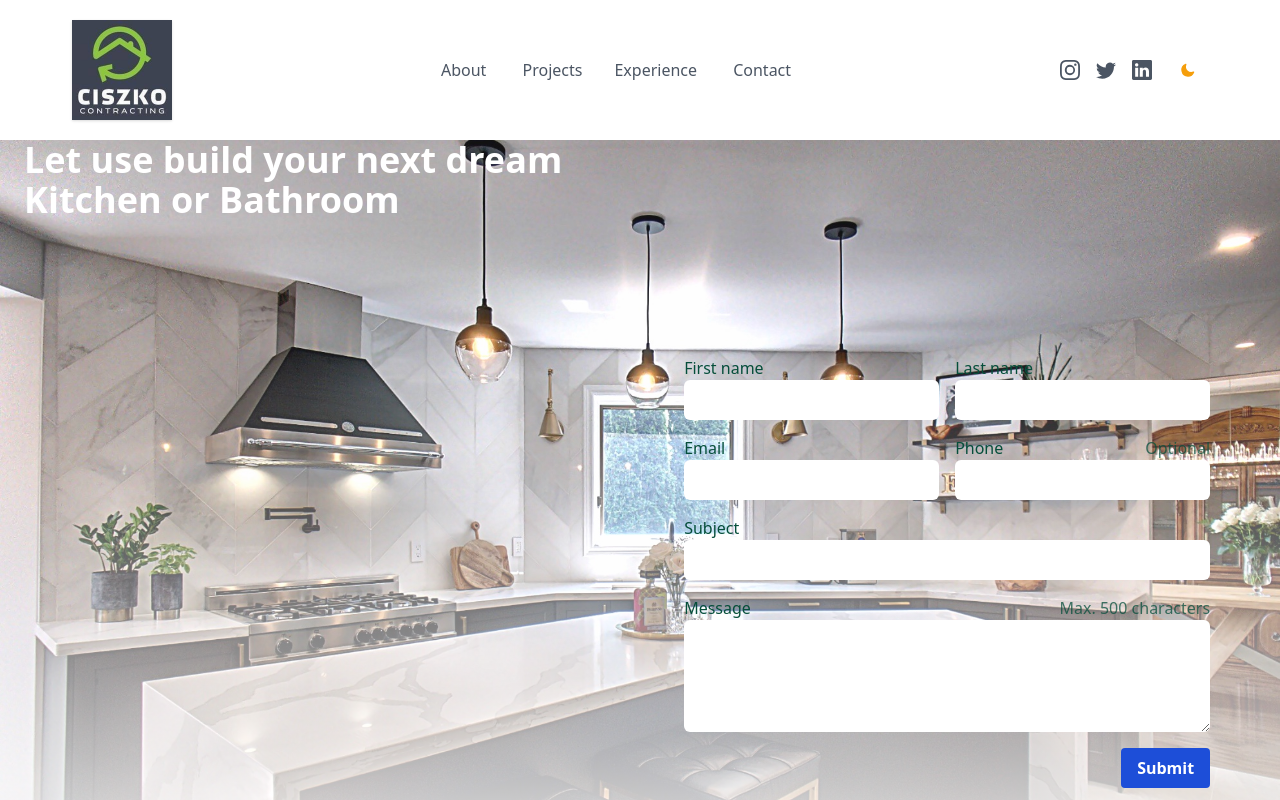
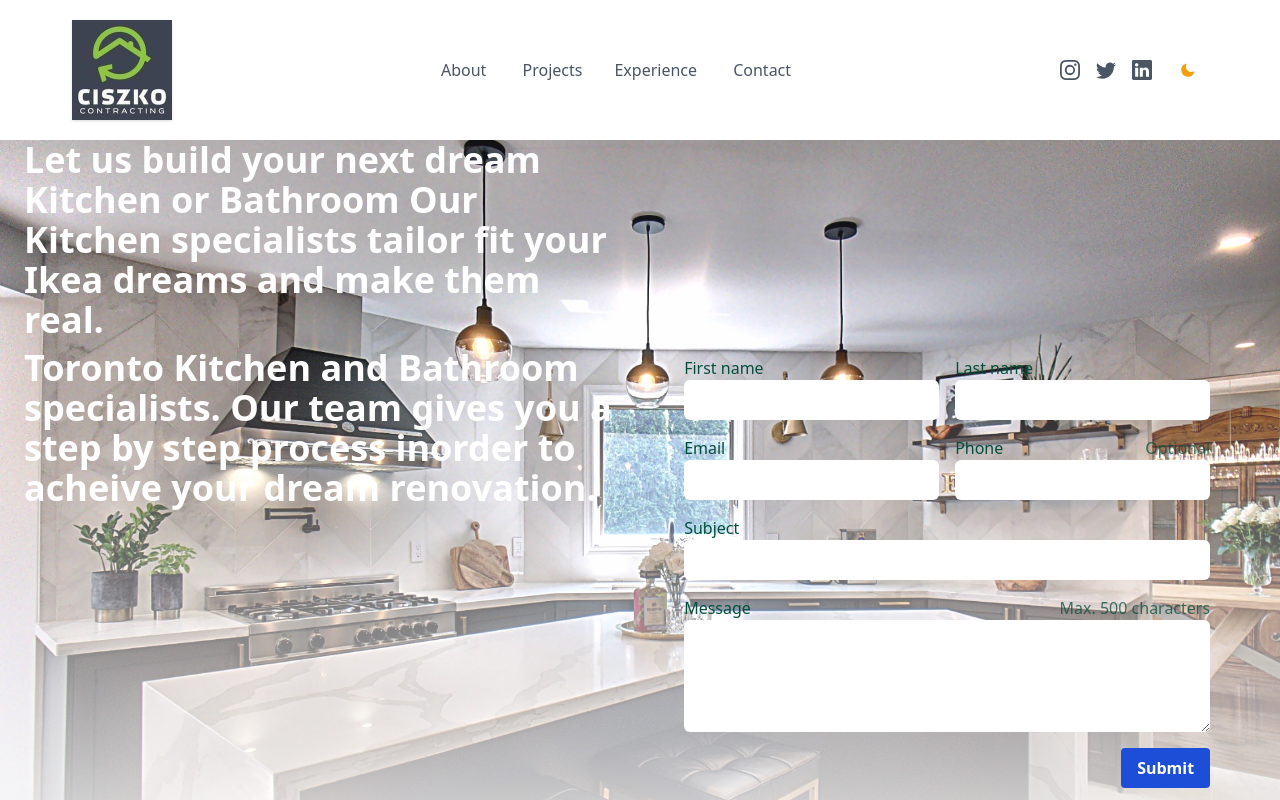
Before and after one commit to Andersolind/nextjswithtailwind, a Next.js app: page / in a window 1280 px wide. Shown: the top 800 px of the page. Built offline with nearby package versions, Linux system fonts and the light colour scheme.

Commit message:
text and spelling update

```diff
--- a/components/Hero/Hero.js
+++ b/components/Hero/Hero.js
@@ -21,8 +21,13 @@ export default function Hero() {
         >
           <div className="container mx-auto px-6">
             <h2 className="text-4xl font-bold mb-2 text-white">
-              Let use build your next dream Kitchen or Bathroom
+              Let us build your next dream Kitchen or Bathroom Our Kitchen
+              specialists tailor fit your Ikea dreams and make them real.
             </h2>
+            <h1 className="text-4xl font-bold mb-2 text-white">
+              Toronto Kitchen and Bathroom specialists. Our team gives you a
+              step by step process inorder to acheive your dream renovation.
+            </h1>
           </div>
           <div className="relative container p-4 flex items-end z-10">
             <div>
```
